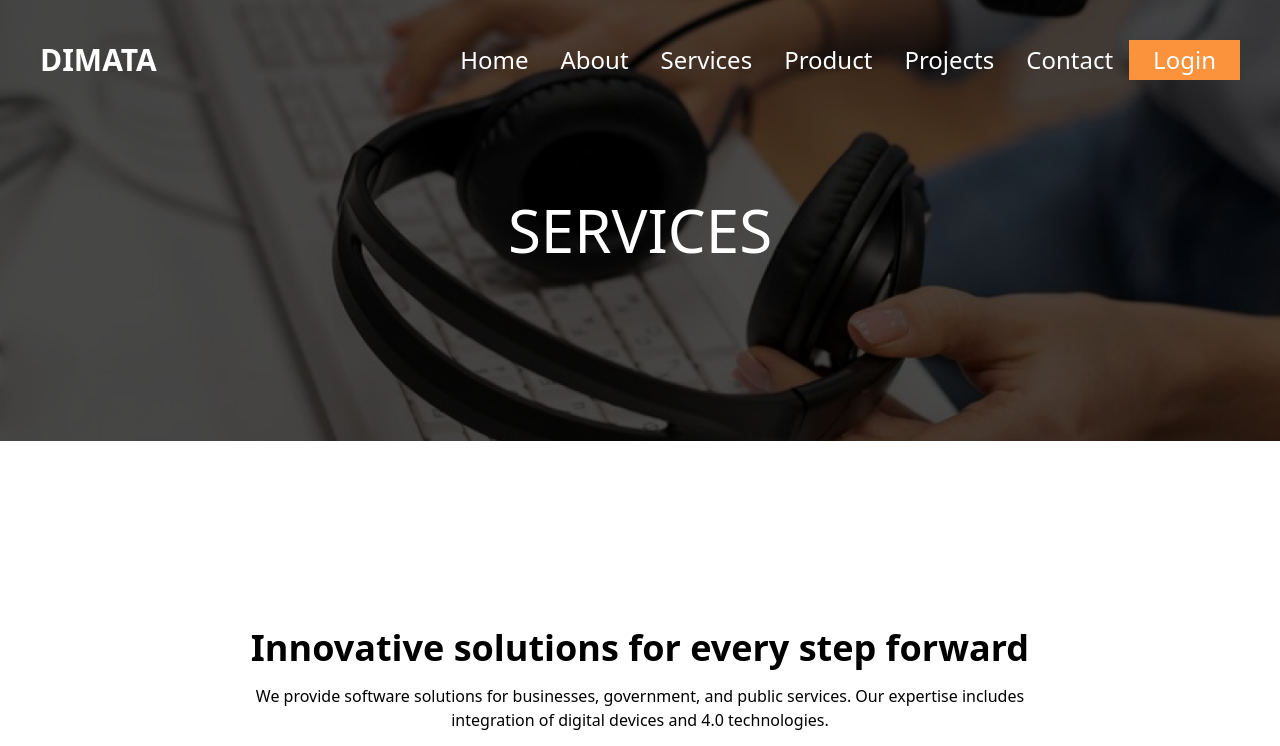
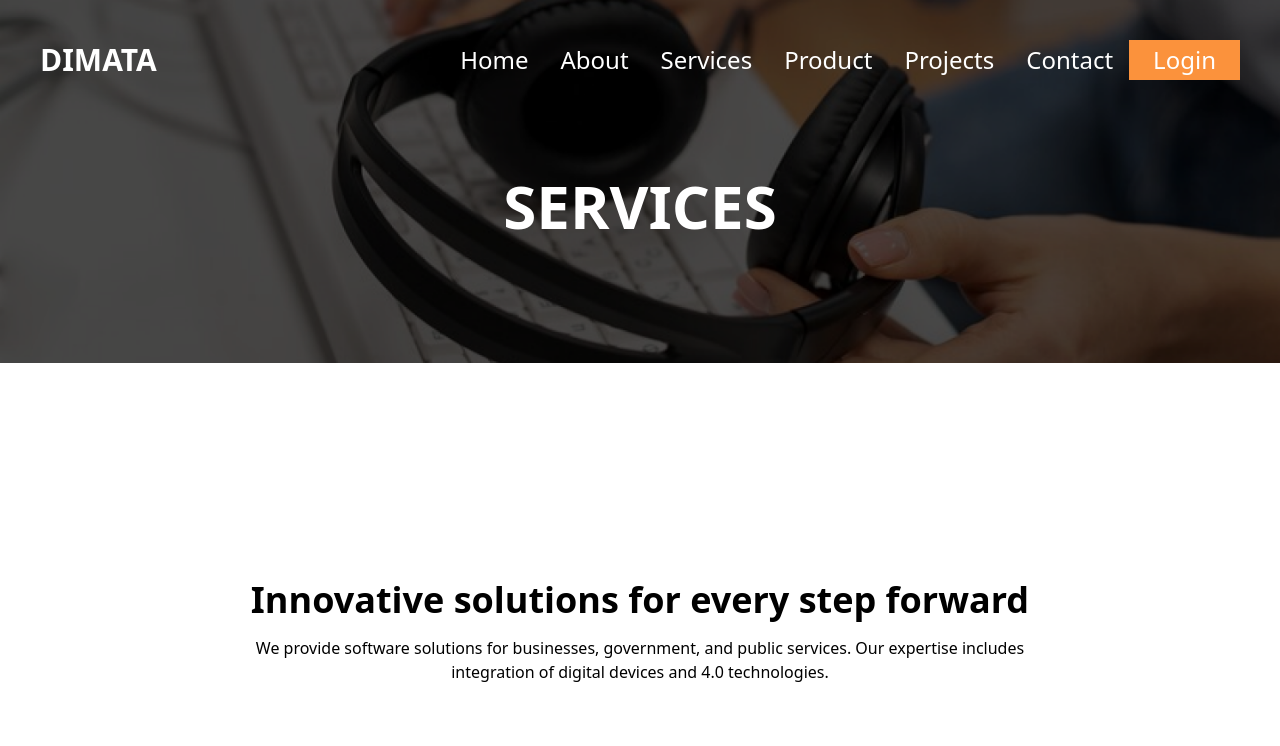
Before and after one commit to GustiWiratama/Kelompok-2-Dimata, a Next.js app: page /services in a window 1280 px wide. Shown: the top 746 px of the page. Built offline with nearby package versions, Linux system fonts and the light colour scheme.

Commit message:
add(code)

```diff
--- a/pages/component/footer/index.tsx
+++ b/pages/component/footer/index.tsx
@@ -2,7 +2,7 @@ const Footer = () => {
   return (
     <footer className="text-center pt-20 bg-white">
       <h1 className="text-4xl font-bold mb-4">
-        Dynamic Discussions, Visionary Decisions
+        "Dynamic Discussions, Visionary Decisions"
       </h1>
       <p className="text-lg mb-8">
         Choose a committed team or allow us to craft your vision into reality.
@@ -99,7 +99,6 @@ const Footer = () => {
                 </li>
               </ul>
             </div>
-            {/* Legal */}
             <div className="w-1/3 mb-8">
               <h3 className="text-xl font-semibold mb-4">Legal</h3>
               <ul>
--- a/pages/component/navbar/index.tsx
+++ b/pages/component/navbar/index.tsx
@@ -11,19 +11,19 @@ const Navbar = () => {
               <Link href="/">Home</Link>
             </li>
             <li className="pl-4 pr-4 hover:text-orange-700 cursor-pointer">
-              About
+              <Link href="/">About</Link>
             </li>
             <li className="pl-4 pr-4 hover:text-orange-700 cursor-pointer">
               <Link href="../services">Services</Link>
             </li>
             <li className="pl-4 pr-4 hover:text-orange-700 cursor-pointer">
-              Product
+              <Link href="/">Product</Link>
             </li>
             <li className="pl-4 pr-4 hover:text-orange-700 cursor-pointer">
               Projects
             </li>
             <li className="pl-4 pr-4 hover:text-orange-700 cursor-pointer">
-              Contact
+              <Link href="/">Contact</Link>
             </li>
             <li className="pl-6 pr-6 flex text-center items-center justify-center  bg-orange-400 h-10">
               Login
--- a/pages/services.tsx
+++ b/pages/services.tsx
@@ -8,25 +8,25 @@ export default function Services() {
       title: "Web Development",
       description:
         "Lorem ipsum dolor sit amet, consectetur adipisicing elit. Eligendi non quis exercitationem culpa nesciunt nihil aut nostrum explicabo reprehenderit optio amet ab temporibus asperiores quasi cupiditate. Voluptatum ducimus voluptates voluptas?.",
-      image: "/webDev.png", // Ganti dengan path gambar yang sesuai
+      image: "/webDev.png",
     },
     {
       title: "Mobile Development",
       description:
         "Lorem ipsum dolor sit amet, consectetur adipisicing elit. Eligendi non quis exercitationem culpa nesciunt nihil aut nostrum explicabo reprehenderit optio amet ab temporibus asperiores quasi cupiditate. Voluptatum ducimus voluptates voluptas?.",
-      image: "/mobileDev.png", // Ganti dengan path gambar yang sesuai
+      image: "/mobileDev.png",
     },
     {
       title: "Internet Of Things",
       description:
         "Lorem ipsum dolor sit amet, consectetur adipisicing elit. Eligendi non quis exercitationem culpa nesciunt nihil aut nostrum explicabo reprehenderit optio amet ab temporibus asperiores quasi cupiditate. Voluptatum ducimus voluptates voluptas?.",
-      image: "/internet.png", // Ganti dengan path gambar yang sesuai
+      image: "/internet.png",
     },
     {
       title: "Artificial Intelligence",
       description:
         "Lorem ipsum dolor sit amet, consectetur adipisicing elit. Eligendi non quis exercitationem culpa nesciunt nihil aut nostrum explicabo reprehenderit optio amet ab temporibus asperiores quasi cupiditate. Voluptatum ducimus voluptates voluptas?.",
-      image: "/ai.png", // Ganti dengan path gambar yang sesuai
+      image: "/ai.png",
     },
   ];
   return (
@@ -35,17 +35,16 @@ export default function Services() {
       <div className="relative z-10">
         <Navbar />
       </div>
-      <div className="relative z-10 p-20 text-white text-center">
-        <h1 className="text-6xl">SERVICES</h1>
+      <div className="relative z-10 p-14 text-white text-center">
+        <h1 className="text-6xl font-bold">SERVICES</h1>
       </div>
       <div className="absolute inset-0 z-1">
         <Image
-          src="/services.png"
+          src="/services1.png"
           alt="Services Image"
-          width={2000}
-          height={1000}
+          width={3000}
+          height={2000}
           priority
-          className=""
         />
       </div>
       <div className=" relative  mt-72 flex flex-col text-center items-center">
```
Also changed, not shown: public/services.png (deleted), public/services1.png (added).
